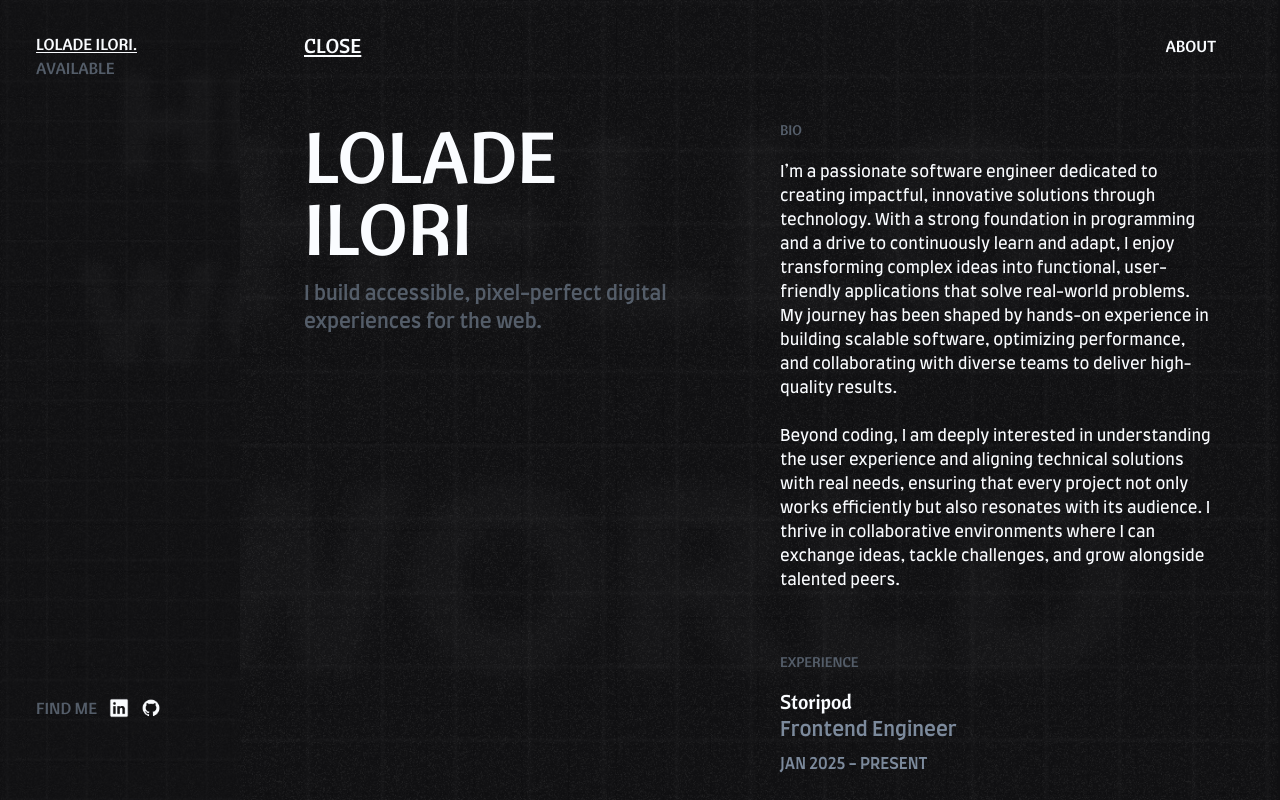
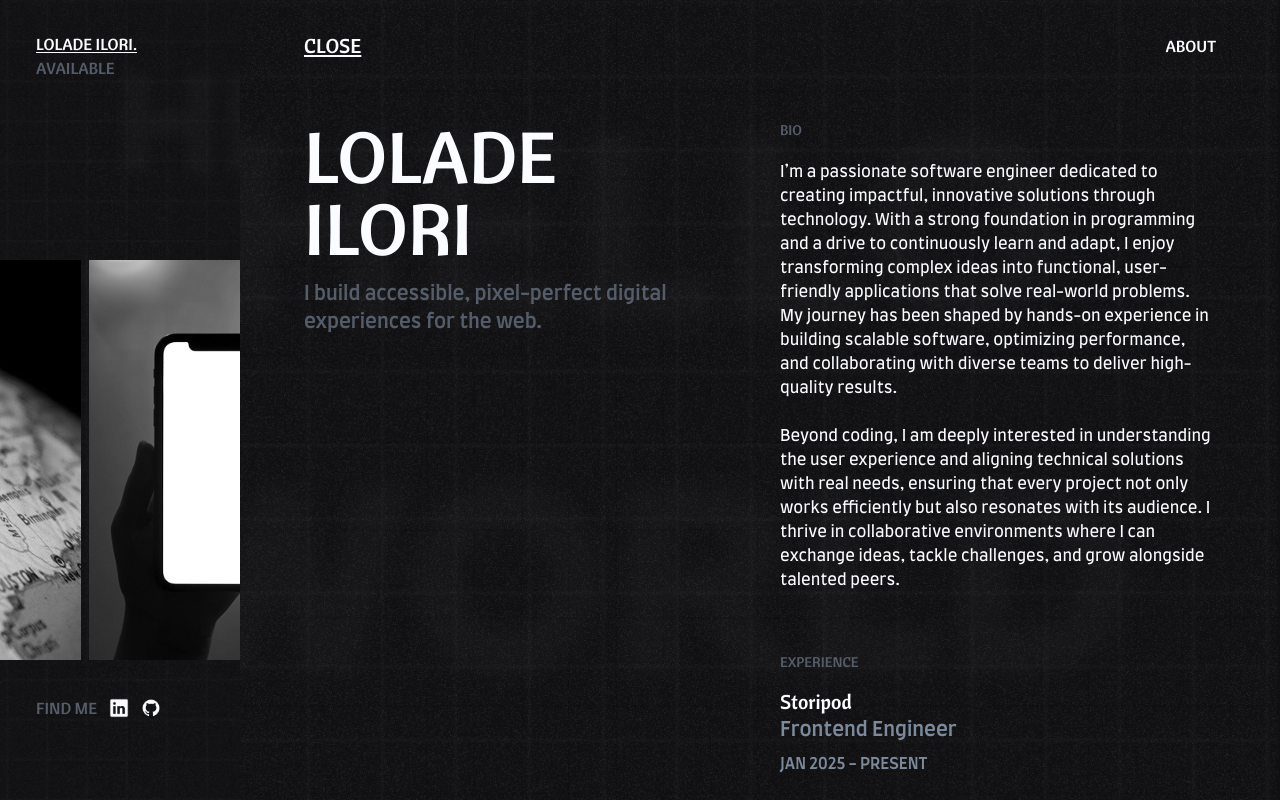
Before and after one commit to lolade-ilori/portfolio, a Next.js app: page /about in a window 1280 px wide. Shown: the top 800 px of the page. Built offline with nearby package versions, Linux system fonts and the light colour scheme.

Commit message:
worked on the sidebar

```diff
--- a/app/(personal)/Sidebar.tsx
+++ b/app/(personal)/Sidebar.tsx
@@ -4,6 +4,8 @@ import React from "react";
 import bg from "../assets/img/Background.png";
 import linkedIn from "../assets/img/ion_logo-linkedin.png";
 import github from "../assets/img/ri_github-fill.png";
+import sidebar1 from "../assets/img/sidebar1.png";
+import sidebar2 from "../assets/img/sidebar2.png";
 
 const Sidebar = () => {
   return (
@@ -21,6 +23,14 @@ const Sidebar = () => {
             lolade ilori.
           </Link>
           <h3 className="text-[#545D69]">available</h3>
+        </div>
+
+        <div className="flex relative h-screen flex-col justify-end pb-35">
+          <div className="relative max-h-100 flex overflow-hidden w-full items-center gap-2">
+            <Image src={sidebar1} alt="sidebarimg" />
+
+            <Image src={sidebar2} alt="sidebarimg" />
+          </div>
         </div>
 
         <div className="fixed left-0 bottom-0 z-20 font-faro-local pb-20 px-9">
```
Also changed, not shown: app/assets/img/sidebar1.png (added), app/assets/img/sidebar2.png (added).
